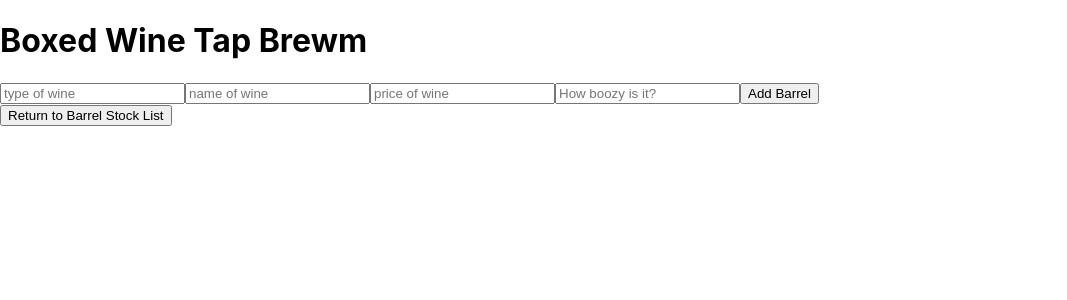
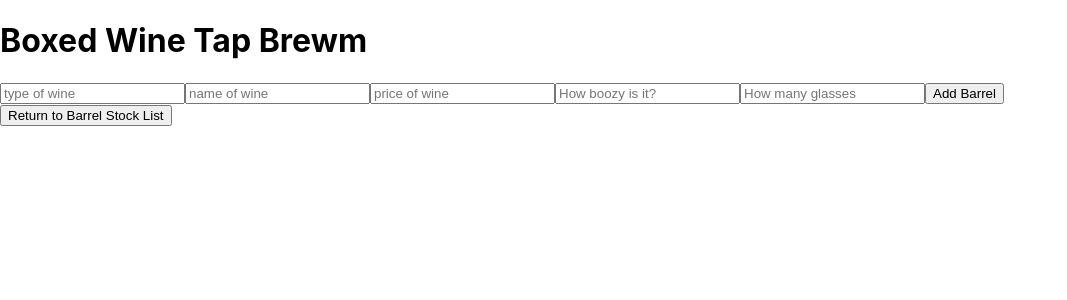
Before and after one commit to MMAlaeddin/Redux---BoxedWineTapRoom, a React (Create React App) app: page / in a window 1280 px wide. Both pictures are taken after a click on the button "Add A Barrel". Shown: the top 300 px of the page, without its empty margins (0-1067 px from the left). Built offline with nearby package versions, Linux system fonts and the light colour scheme.

Commit message:
look for another bug that will not display barrel details

```diff
--- a/src/components/BarrelControl.js
+++ b/src/components/BarrelControl.js
@@ -32,6 +32,11 @@ class BarrelControl extends React.Component {
     this.setState({ formVisibleOnPage: false });
   }
 
+  handleChangingSelectedBarrel = (id) => {
+    const selectedBarrel = this.state.masterBarrelList.filter(barrel => barrel.id === id)[0];
+    this.setState({selectedBarrel: selectedBarrel});
+  }
+
 
   render() {
     let currentlyVisibleState = null;
--- a/src/components/BarrelDetail.js
+++ b/src/components/BarrelDetail.js
@@ -13,7 +13,7 @@ function BarrelDetail(props){
         <p>{barrel.quantity}</p>
 
           {/* <button onClick={()=> onClickingDelete(barrel.id)}>Remove Barrel</button> */}
-        <button onClick={ props.barrelList }>Back to Barrels</button>
+        {/* <button onClick={ props.barrelList }>Back to Barrels</button> */}
     </React.Fragment>
   );
 }
--- a/src/components/ReusableForm.js
+++ b/src/components/ReusableForm.js
@@ -21,6 +21,10 @@ function ReusableForm(props) {
         type="text"
         name="alcoholContent"
         placeholder="How boozy is it?" />
+        <input
+        type="text"
+        name="quantity"
+        placeholder="How many glasses" />
         <button type='submit'>{props.buttonText}</button>
       </form>
     </React.Fragment>
```
Also changed, not shown: src/components/EditBarrelForm.js (added).
